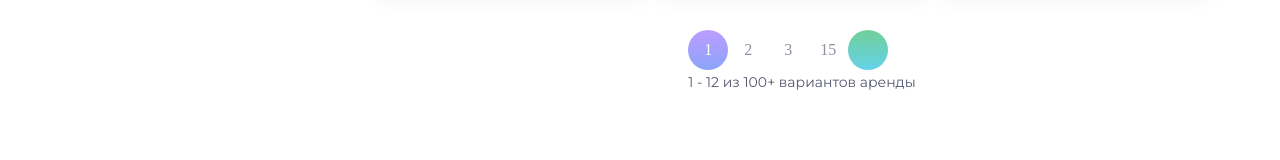
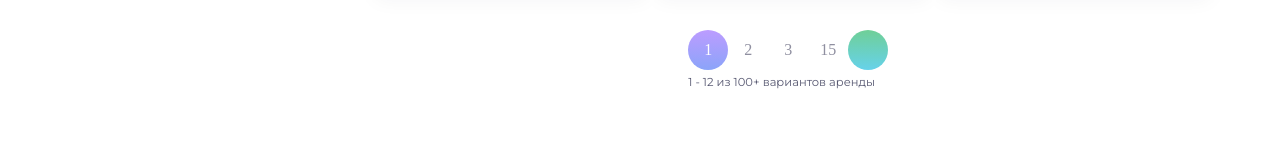
Before and after one commit to DenisSuperStar/Toxin-Hotel-Are-Vue-WebPack-Front-end, a Vue app: page / in a window 1280 px wide. Shown: the part 1213-1373 px from the top of the page. Built offline with nearby package versions, Linux system fonts and the light colour scheme.

Commit message:
design changings

```diff
--- a/app/components/PaginationText/PaginationText.vue
+++ b/app/components/PaginationText/PaginationText.vue
@@ -9,7 +9,7 @@
     .pagination-text {
         display: flex;
         justify-content: center;
-        padding: 0;
+        padding: 10.56px 0 0 0;
         font-size: $pagination-text_size;
         line-height: $pagination-text_height;
         color: $pagination-text_color;
@@ -20,6 +20,7 @@
         .pagination-text {
             display: flex;
             justify-content: flex-start;
+            font-size: $pagination-text_size - 1;
         }
     }
 
--- a/app/components/PaginationText/mixinPaginationText.scss
+++ b/app/components/PaginationText/mixinPaginationText.scss
@@ -1,3 +1,3 @@
-$pagination-text_size: 14px;
+$pagination-text_size: 12.5px;
 $pagination-text_height: 24px;
 $pagination-text_color: rgba(31, 32, 65, 0.75);
```
